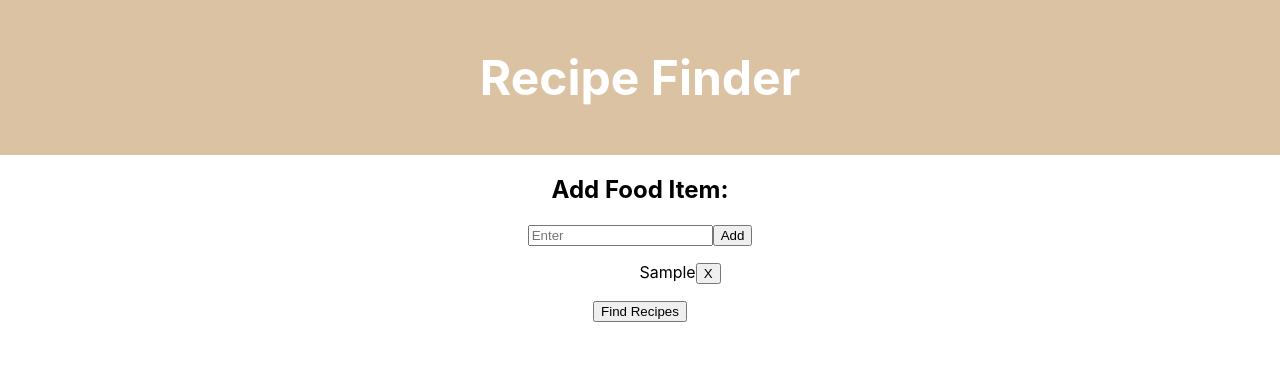
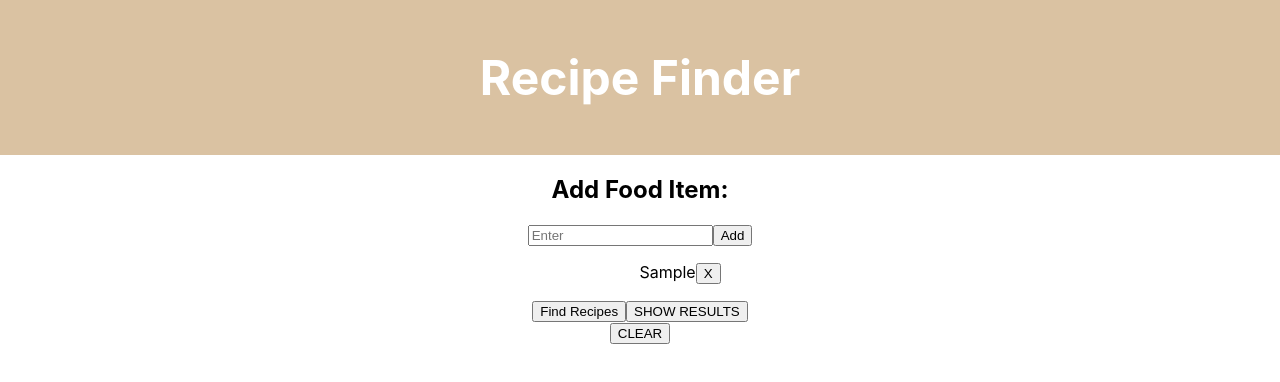
Before and after one commit to mahirkhan0828/RecipeFinder, a React (Create React App) app: page / in a window 1280 px wide. Both pictures are taken after typing "Sample" into the empty fields and a click on the button "Add". Shown: the top 382 px of the page. Built offline with nearby package versions, Linux system fonts and the light colour scheme.

Commit message:
Made some buttons

```diff
--- a/src/Components/ItemList/Itemlist.js
+++ b/src/Components/ItemList/Itemlist.js
@@ -2,6 +2,12 @@ import './Itemlist.css';
 import React from 'react';
 import Recipe from '../../Util/Recipe';
 import {Item} from '../Item/Item';
+
+// Current State: Find recipes button works, sets up the searchResults state with spoonacular api. Show
+// results button works but we want to combine and be able to rerender with only find recipes button.
+// The clear button right now is not in an if statement so it always shows. For some reason, when we wrap
+// it inside of a helper function, it does not reset the searchResults state. But it works whenever, it
+// is on its own inside of the return
 
 export class Itemlist extends React.Component{
   constructor(props){
@@ -44,18 +50,38 @@ export class Itemlist extends React.Component{
     this.setState({
         searchResults: recipeArray
     })
-
+  }
+  renderNow(){
+      this.setState({})
   }
   showRecipeButton(){
       if (this.state.itemList.length > 0){
           return (
-                <button onClick = {() => this.retrieveRecipes()}>Find Recipes</button>
+              <div>
+                <button onClick = {() => {this.retrieveRecipes()}}>
+                Find Recipes
+                </button>
+                <button onClick = {() => this.renderNow()}>SHOW RESULTS</button>
+              </div>
+
           )
       }
-
   }
+  clearResults(){
+      this.setState({
+        searchResults: []
+    })
+  }
+//   showClearButton(){
+//     if (this.state.searchResults.length > 0){
+//         return (
+//             <button oncClick = {() => {this.clearResults()}}>Clear</button>
+//         )
+//     }
+//   }
 
   render(){
+
     return (
       <div className = "Itemslist">
           <div>
@@ -80,12 +106,16 @@ export class Itemlist extends React.Component{
               )}
           </ul>
           {this.showRecipeButton()}
+
           <div className = "Items">
             {this.state.searchResults.map((item) => {
                 return <Item recipeName = {item["title"]} imageUrl = {item["image"]}></Item>
             })}
           </div>
+          {/* {this.showClearButton()} */}
+          <button onClick = {() => this.clearResults()}>CLEAR</button>
         </div>
+
 
 
     );
--- a/src/Util/Recipe.js
+++ b/src/Util/Recipe.js
@@ -7,7 +7,7 @@ const Recipe = {
         var request = new XMLHttpRequest();
 
 
-        request.open('GET', 'https://api.spoonacular.com/recipes/findByIngredients?ingredients=apples,+flour,+sugar&number=2&apiKey=dea3295cc19c4fbdaa1a5b3f31e92f55', true);
+        request.open('GET', 'https://api.spoonacular.com/recipes/findByIngredients?ingredients=apples,+flour,+sugar&number=2&apiKey=1e7bca06d34a4d629587bc834859e547', true);
         request.onload = function () {
             // Begin accessing JSON data here
             var data = JSON.parse(this.response);
```
Also changed, not shown: 1 other file (tests, documents, lock files or other folders).
